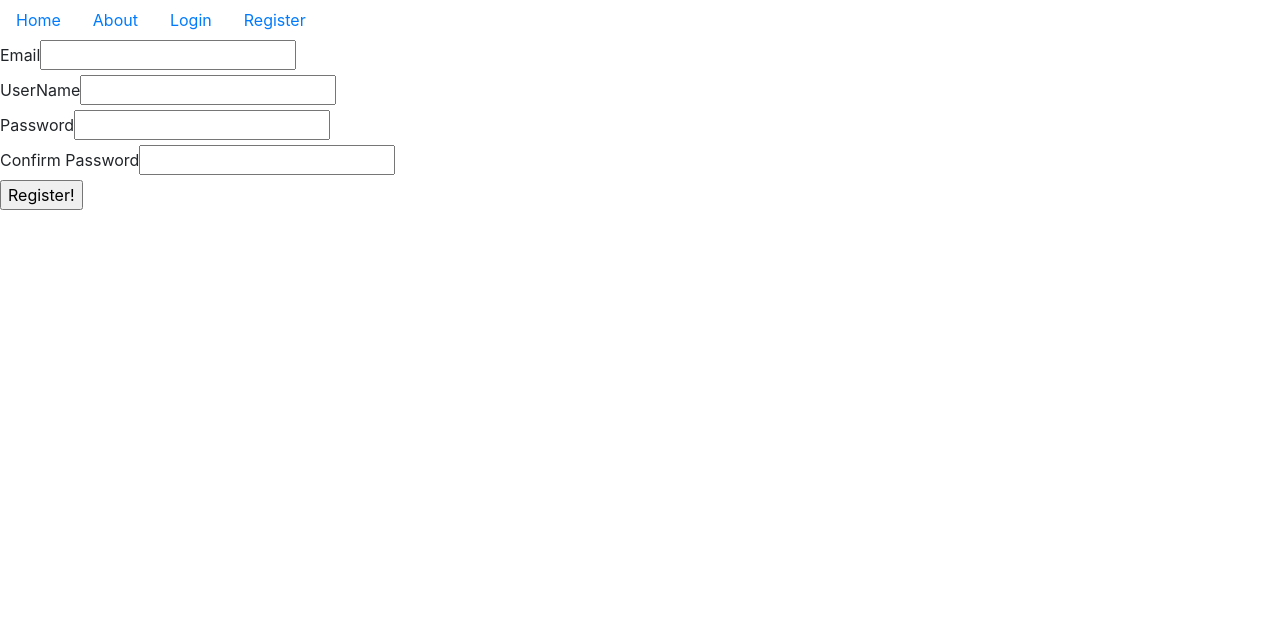
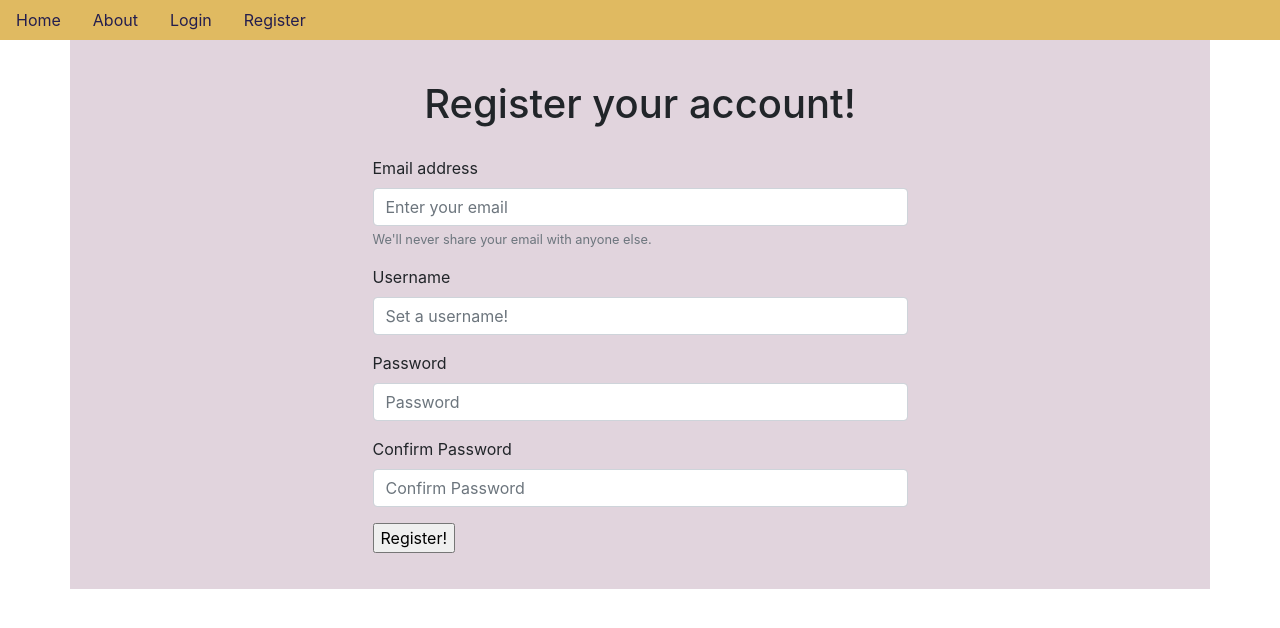
Before and after one commit to mrin-tech/BookBuzz, a Flask app: page /register in a window 1280 px wide. Shown: the top 628 px of the page. Run offline with Flask 2, Linux system fonts and the light colour scheme; some libraries are stand-ins or nearby versions.

Commit message:
added css styling to some pages

```diff
--- a/bookReviewBlog/templates/base.html
+++ b/bookReviewBlog/templates/base.html
@@ -9,33 +9,33 @@
         <title>Document</title>
     </head>
     <body>
-        <ul class="nav">
+        <ul class="nav" style="background-color: #E0BA61;">
             <li class="nav-link">
-                <a href="{{url_for('core.index')}}">Home</a>
+                <a href="{{url_for('core.index')}} " style="color: #241E4E;">Home</a>
             </li>
             <li class="nav-link">
-                <a href="{{url_for('core.info')}}">About</a>
+                <a href="{{url_for('core.info')}}" style="color: #241E4E;">About</a>
             </li>
             {% if current_user.is_authenticated %}
             <li class="nav-link">
-                <a href="{{url_for('users.logout')}}">Logout</a>
+                <a href="{{url_for('users.logout')}} " style="color: #241E4E;">Logout</a>
             </li>
             <li class="nav-link">
-                <a href="{{url_for('users.account')}}">Account</a>
+                <a href="{{url_for('users.account')}}" style="color: #241E4E;">Account</a>
             </li>
             <li class="nav-link">
-                <a href="{{url_for('bookPosts.create_post')}}">Write a Review!</a>
+                <a href="{{url_for('bookPosts.create_post')}}" style="color: #241E4E;">Write a Review!</a>
             </li>
             {% else %}
             <li class="nav-link">
-                <a href="{{url_for('users.login')}}">Login</a>
+                <a href="{{url_for('users.login')}}" style="color: #241E4E;">Login</a>
             </li>
             <li class="nav-link">
-                <a href="{{url_for('users.register')}}">Register</a>
+                <a href="{{url_for('users.register')}}" style="color: #241E4E;">Register</a>
             </li>
             {% endif %}
         </ul>
-        <div class=""container>
+        <div class="container" style="background-color:#E1D4DD;">
             {% block content %}
 
             {% endblock %}
--- a/bookReviewBlog/templates/info.html
+++ b/bookReviewBlog/templates/info.html
@@ -1,6 +1,6 @@
 {% extends "base.html" %}
 {% block content %}
-    <div class="jumbotron" style="text-align: center;">
+    <div class="jumbotron" style="text-align: center; background-color:#E1D4DD; ">
         <h1> Discover a world of beloved books at BookBuzz! 📖✨ </h1>
         <h4>Login and write about your favorite literary works! </h4>
         <p>
--- a/bookReviewBlog/templates/register.html
+++ b/bookReviewBlog/templates/register.html
@@ -1,12 +1,35 @@
 {%extends "base.html" %}
 {% block content %}
-    <form method="POST">
+    <form method="POST" style="padding: 20px;">
         {{form.hidden_tag()}}
-        {{form.email.label}}{{form.email}}<br>
+        <div style="display: flex; justify-content: center; align-items:center;  margin: 20px;">
+        <h1>Register your account!</h1>
+        </div>
+        <div class="form-group" style="align-items:center; margin-left: 25%; margin-right: 25%;">
+            <label for="emailLabel">Email address</label>
+            {{ form.email(class_="form-control", id="inputEmail", placeholder="Enter your email") }}
+            <small id="emailHelp" class="form-text text-muted">We'll never share your email with anyone else.</small>
+        </div>
+        <div class="form-group" style="align-items:center; margin-left: 25%; margin-right: 25%;">
+            <label for="usernameLabel">Username</label>
+            {{form.username (class_="form-control", id="inputUsername", placeholder="Set a username!") }}
+        </div>
+        <div class="form-group" style="align-items:center; margin-left: 25%; margin-right: 25%;">
+            <label for="passwordLabel">Password</label>
+            {{form.password (class_="form-control", id="inputPassword", placeholder="Password") }}
+        </div>
+        <div class="form-group" style="align-items:center; margin-left: 25%; margin-right: 25%;">
+            <label for="passwordConfirmLabel">Confirm Password</label>
+            {{form.pass_confirm (class_="form-control", id="inputPasswordConfirm", placeholder="Confirm Password") }}
+        </div>
+        <div class="form-group" style="align-items:center; margin-left: 25%; margin-right: 25%;">
+            {{form.submit()}}
+        </div>
+        <!-- {{form.email.label}}{{form.email}}<br>
         {{form.username.label}}{{form.username}}<br>
         {{form.password.label}}{{form.password}}<br>
-        {{form.pass_confirm.label}}{{form.pass_confirm}}<br>
-        {{form.submit()}}
+        {{form.pass_confirm.label}}{{form.pass_confirm}}<br> -->
+        <!-- {{form.submit()}} -->
     </form>
 
 {% endblock %}
```
Also changed, not shown: bookReviewBlog/templates/index.html (+5 -5 lines), bookReviewBlog/templates/login.html (+18 -3 lines), bookReviewBlog/data.sqlite.
